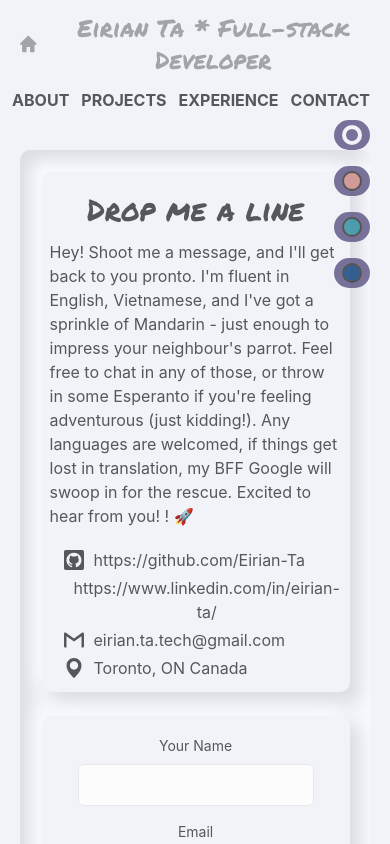
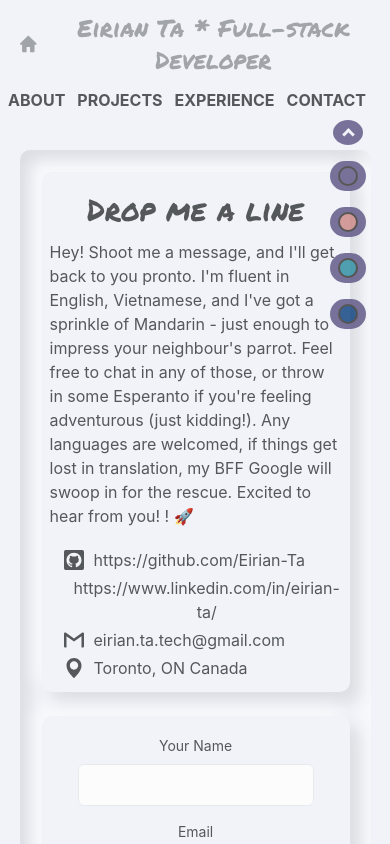
Before and after one commit to Eirian-Ta/pinwheels-portfolio, a Next.js app: page /contact in a window 390 px wide. Both pictures are taken after a click on the button 352 px from the left and 135 px from the top of the page. Shown: the top 844 px of the page. Built offline with nearby package versions, Linux system fonts and the light colour scheme.

Commit message:
Add showMoreBtn to themeSelection on mobile

```diff
--- a/app/ui/HeadNav/ThemeSelection.tsx
+++ b/app/ui/HeadNav/ThemeSelection.tsx
@@ -2,6 +2,7 @@
 
 import { useTheme } from "next-themes";
 import { useEffect, useState } from "react";
+import ShowMoreBtn from "../Cards/ShowMoreBtn";
 
 const themes = [
   { name: "winter" },
@@ -13,6 +14,7 @@ const themes = [
 export default function ThemeSelection() {
   const [mounted, setMounted] = useState(false);
   const { theme, setTheme } = useTheme();
+  const [isShowingMore, setIsShowingMore] = useState<boolean>(false);
 
   // When mounted on client, now we can show the UI
   useEffect(() => setMounted(true), []);
@@ -20,7 +22,14 @@ export default function ThemeSelection() {
   if (!mounted) return null;
 
   return (
-    <div className="themeSelection flex flex-col space-y-4 my-2 md:my-0 lg:flex-row lg:space-x-4 lg:space-y-0 mx-5">
+    <div className="flex flex-col items-center">
+      <ShowMoreBtn
+        isShowingMore={isShowingMore}
+        setIsShowingMore={setIsShowingMore}
+      />
+      <div
+        className={`${isShowingMore ? "" : "hidden"} themeSelection flex flex-col space-y-4 my-2 mx-5 md:my-0 md:flex-row md:space-x-4 md:space-y-0 `}
+      >
         {themes.map((t) => (
           <button
             key={t.name}
@@ -34,5 +43,6 @@ export default function ThemeSelection() {
           </button>
         ))}
       </div>
+    </div>
   );
 }
--- a/app/ui/HeadNav/TopNav.tsx
+++ b/app/ui/HeadNav/TopNav.tsx
@@ -18,7 +18,7 @@ export default function TopNav() {
         </h1>
       </a>
 
-      <div className="flex justify-between items-end flex-warp flex-col-reverse md:flex-row lg:flex-row md:flex-start lg:flex-start md:items-start lg:items-start">
+      <div className="flex justify-between items-end flex-warp flex-col-reverse mr-1 md:flex-row lg:flex-row md:flex-start lg:flex-start md:items-start lg:items-start">
         <ThemeSelection />
         <Menu />
       </div>
--- a/app/ui/global.css
+++ b/app/ui/global.css
@@ -321,6 +321,12 @@ ul.mediaList li a:hover .icon path {
   fill: var(--bg);
 }
 
+.topNav .showMoreBtn {
+  width: 30px;
+  position: unset;
+  margin: 0.5rem 1.25rem;
+}
+
 .themeSelection button:nth-child(1) div {
   color: var(--bg2);
 }
@@ -357,6 +363,13 @@ ul.mediaList li a:hover .icon path {
     animation-name: bounceInLeft;
     transition: cubic-bezier(0.075, 0.82, 0.165, 1);
     animation-duration: 0.5s;
+    display: flex;
+  }
+  .topNav .showMoreBtn {
+    display: none;
+  }
+
+  .themeSelection {
     display: flex;
   }
 }
```
Lines whose indentation alone changed are shown as unchanged.
